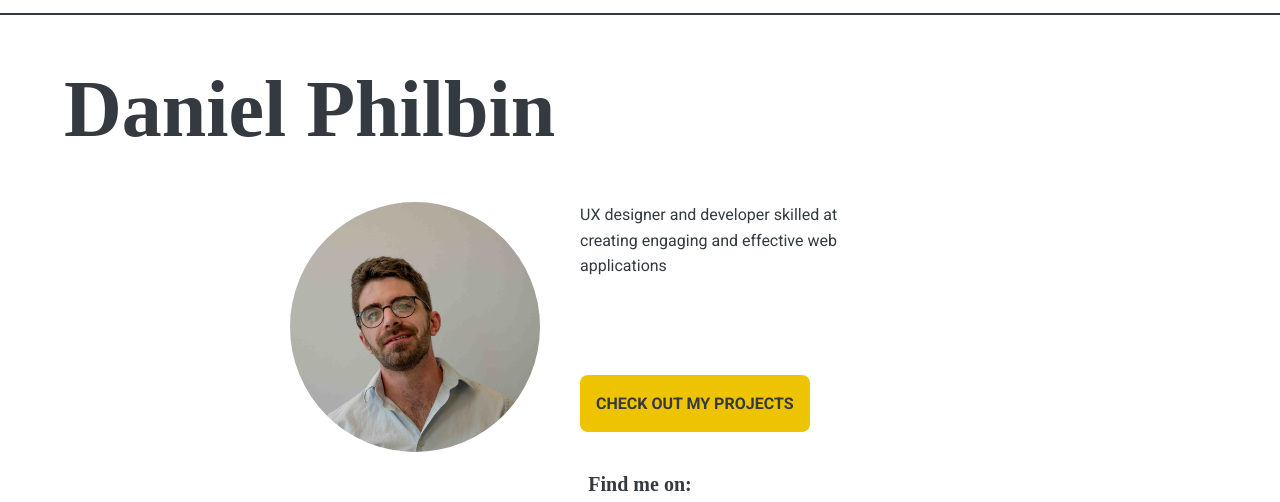
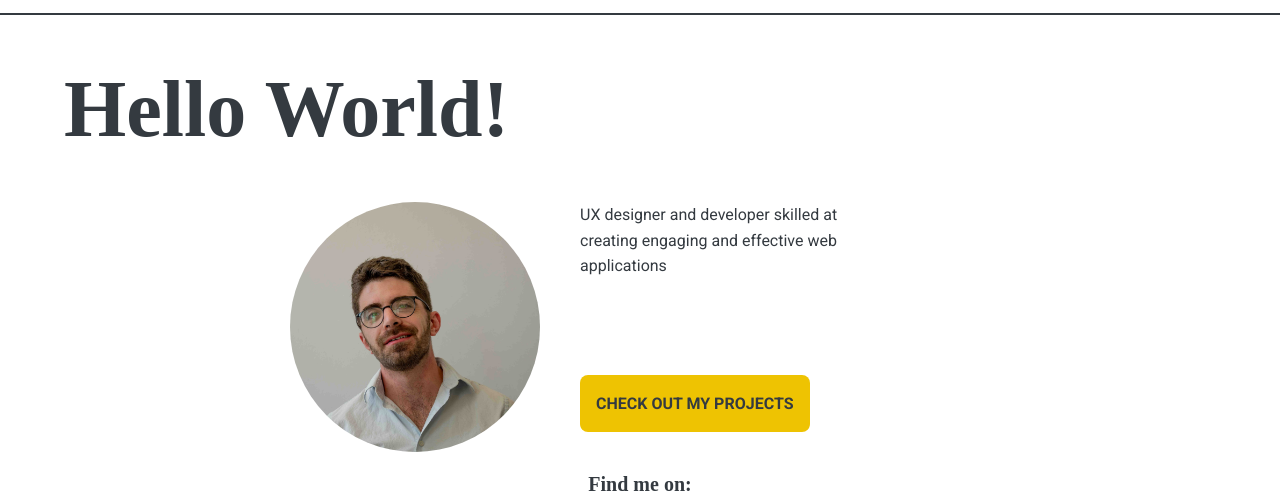
Before and after one commit to philbindanielross/Portfolio-Site, a plain HTML site: page index.html in a window 1280 px wide. Shown: the part 82-584 px from the top of the page. Drawn offline with nearby package versions, Linux system fonts and the light colour scheme; a web font is replaced by a local one.

Commit message:
Revert "Update index.html"
This reverts commit bd5caf137f2b8014085b006c0904e3219a2c4088.

```diff
--- a/index.html
+++ b/index.html
@@ -34,7 +34,7 @@
         </nav>
       </header>
       <main class="container">
-        <h1>Daniel Philbin</h1>
+        <h1>Hello World!</h1>
         <div class="profile">
           <img
             src="img/profile.JPG"
```
